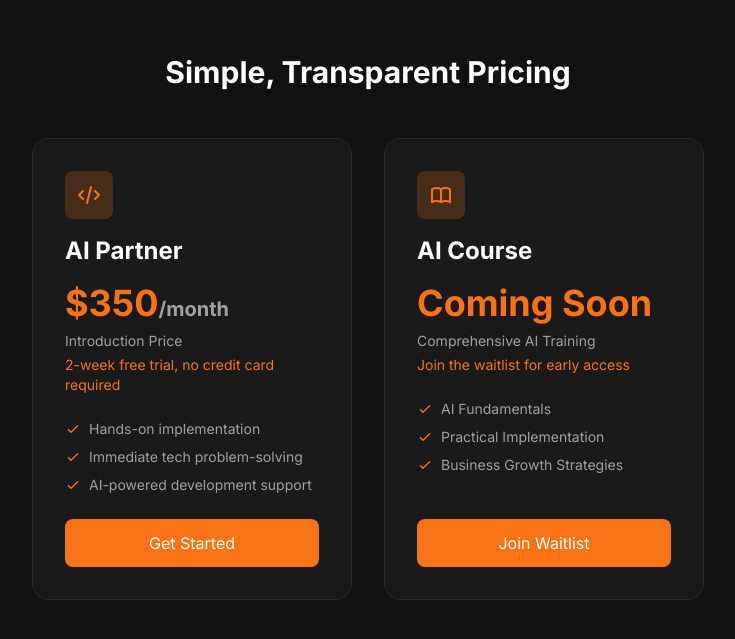
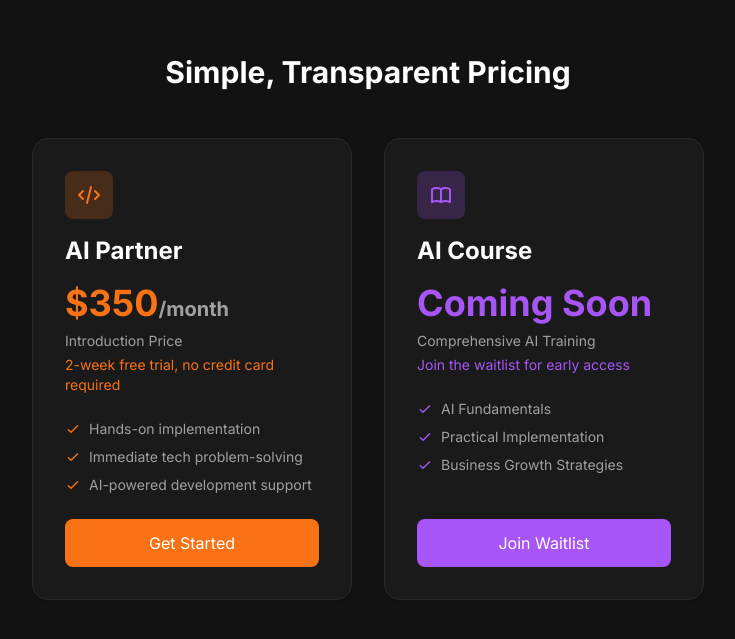
Before and after one commit to JohannesBorge/borge, a Next.js app: page / in a window 1280 px wide. Shown: the part 2746-3385 px from the top of the page, without its empty margins (272-1007 px from the left). Built offline with nearby package versions, Linux system fonts and the light colour scheme.

Commit message:
Update AI Course to use purple color scheme

```diff
--- a/app/page.tsx
+++ b/app/page.tsx
@@ -79,7 +79,7 @@ export default function Home() {
                 title: "Master AI for your business. Coming Soon.",
                 description: "A comprehensive course designed to help entrepreneurs leverage AI tools and technologies to build and grow their online business.",
                 href: "/services/ai-course",
-                color: "orange"
+                color: "purple"
               }
             ].map((service, index) => (
               <motion.div
@@ -235,33 +235,33 @@ export default function Home() {
                 </button>
               </div>
             </div>
-            <div className="bg-surface p-8 rounded-2xl shadow-sm border border-border hover:border-orange-500 transition-all duration-300 transform hover:-translate-y-2 flex flex-col h-full group">
-              <div className="w-12 h-12 bg-orange-500/20 rounded-lg flex items-center justify-center mb-4 group-hover:bg-orange-500/30 transition-colors duration-300">
-                <svg className="w-6 h-6 text-orange-500" fill="none" stroke="currentColor" viewBox="0 0 24 24">
+            <div className="bg-surface p-8 rounded-2xl shadow-sm border border-border hover:border-purple-500 transition-all duration-300 transform hover:-translate-y-2 flex flex-col h-full group">
+              <div className="w-12 h-12 bg-purple-500/20 rounded-lg flex items-center justify-center mb-4 group-hover:bg-purple-500/30 transition-colors duration-300">
+                <svg className="w-6 h-6 text-purple-500" fill="none" stroke="currentColor" viewBox="0 0 24 24">
                   <path strokeLinecap="round" strokeLinejoin="round" strokeWidth={2} d="M12 6.253v13m0-13C10.832 5.477 9.246 5 7.5 5S4.168 5.477 3 6.253v13C4.168 18.477 5.754 18 7.5 18s3.332.477 4.5 1.253m0-13C13.168 5.477 14.754 5 16.5 5c1.747 0 3.332.477 4.5 1.253v13C19.832 18.477 18.247 18 16.5 18c-1.746 0-3.332.477-4.5 1.253" />
                 </svg>
               </div>
               <h3 className="text-2xl font-bold mb-4 text-text-primary">AI Course</h3>
-              <div className="text-4xl font-bold text-orange-500">Coming Soon</div>
+              <div className="text-4xl font-bold text-purple-500">Coming Soon</div>
               <div className="mb-6">
                 <p className="text-sm text-text-secondary mt-2">Comprehensive AI Training</p>
-                <p className="text-sm text-orange-500 mt-1">Join the waitlist for early access</p>
+                <p className="text-sm text-purple-500 mt-1">Join the waitlist for early access</p>
               </div>
               <ul className="space-y-2 mb-6">
                 <li className="flex items-center text-text-secondary text-sm">
-                  <svg className="w-4 h-4 mr-2 text-orange-500" fill="none" stroke="currentColor" viewBox="0 0 24 24">
+                  <svg className="w-4 h-4 mr-2 text-purple-500" fill="none" stroke="currentColor" viewBox="0 0 24 24">
                     <path strokeLinecap="round" strokeLinejoin="round" strokeWidth={2} d="M5 13l4 4L19 7" />
                   </svg>
                   AI Fundamentals
                 </li>
                 <li className="flex items-center text-text-secondary text-sm">
-                  <svg className="w-4 h-4 mr-2 text-orange-500" fill="none" stroke="currentColor" viewBox="0 0 24 24">
+                  <svg className="w-4 h-4 mr-2 text-purple-500" fill="none" stroke="currentColor" viewBox="0 0 24 24">
                     <path strokeLinecap="round" strokeLinejoin="round" strokeWidth={2} d="M5 13l4 4L19 7" />
                   </svg>
                   Practical Implementation
                 </li>
                 <li className="flex items-center text-text-secondary text-sm">
-                  <svg className="w-4 h-4 mr-2 text-orange-500" fill="none" stroke="currentColor" viewBox="0 0 24 24">
+                  <svg className="w-4 h-4 mr-2 text-purple-500" fill="none" stroke="currentColor" viewBox="0 0 24 24">
                     <path strokeLinecap="round" strokeLinejoin="round" strokeWidth={2} d="M5 13l4 4L19 7" />
                   </svg>
                   Business Growth Strategies
@@ -270,7 +270,7 @@ export default function Home() {
               <div className="mt-auto">
                 <button
                   onClick={() => setIsContactModalOpen(true)}
-                  className="w-full bg-orange-500 text-text-primary py-3 rounded-lg hover:bg-orange-600 transition-all duration-300 transform hover:scale-105"
+                  className="w-full bg-purple-500 text-text-primary py-3 rounded-lg hover:bg-purple-600 transition-all duration-300 transform hover:scale-105"
                 >
                   Join Waitlist
                 </button>
--- a/app/services/ai-course/page.tsx
+++ b/app/services/ai-course/page.tsx
@@ -25,7 +25,7 @@ export default function AICourse() {
           >
             <h1 className="text-4xl md:text-5xl font-bold mb-6">
               Master AI for Your Business<br />
-              <span className="text-orange-500">Coming Soon</span>
+              <span className="text-purple-500">Coming Soon</span>
             </h1>
             <p className="text-xl text-text-secondary max-w-3xl mx-auto">
               A comprehensive course designed to help entrepreneurs leverage AI tools and technologies to build and grow their online business. Join the waitlist to be the first to know when we launch.
@@ -42,12 +42,12 @@ export default function AICourse() {
               initial={{ opacity: 0, x: -20 }}
               animate={{ opacity: 1, x: 0 }}
               transition={{ duration: 0.5, delay: 0.2 }}
-              className="bg-surface p-8 rounded-2xl border border-border hover:border-orange-500 transition-all duration-300 hover:-translate-y-2"
+              className="bg-surface p-8 rounded-2xl border border-border hover:border-purple-500 transition-all duration-300 hover:-translate-y-2"
             >
               <h3 className="text-2xl font-bold mb-6">What You'll Learn</h3>
               <div className="space-y-6">
                 <div className="flex items-start">
-                  <div className="bg-orange-500/10 text-orange-500 rounded-full w-8 h-8 flex items-center justify-center mr-4 mt-1">
+                  <div className="bg-purple-500/10 text-purple-500 rounded-full w-8 h-8 flex items-center justify-center mr-4 mt-1">
                     <svg className="w-4 h-4" fill="none" stroke="currentColor" viewBox="0 0 24 24">
                       <path strokeLinecap="round" strokeLinejoin="round" strokeWidth={2} d="M9.75 17L9 20l-1 1h8l-1-1-.75-3M3 13h18M5 17h14a2 2 0 002-2V5a2 2 0 00-2-2H5a2 2 0 00-2 2v10a2 2 0 002 2z" />
                     </svg>
@@ -58,7 +58,7 @@ export default function AICourse() {
                   </div>
                 </div>
                 <div className="flex items-start">
-                  <div className="bg-orange-500/10 text-orange-500 rounded-full w-8 h-8 flex items-center justify-center mr-4 mt-1">
+                  <div className="bg-purple-500/10 text-purple-500 rounded-full w-8 h-8 flex items-center justify-center mr-4 mt-1">
                     <svg className="w-4 h-4" fill="none" stroke="currentColor" viewBox="0 0 24 24">
                       <path strokeLinecap="round" strokeLinejoin="round" strokeWidth={2} d="M7 8h10M7 12h4m1 8l-4-4H5a2 2 0 01-2-2V6a2 2 0 012-2h14a2 2 0 012 2v8a2 2 0 01-2 2h-3l-4 4z" />
                     </svg>
@@ -69,7 +69,7 @@ export default function AICourse() {
                   </div>
                 </div>
                 <div className="flex items-start">
-                  <div className="bg-orange-500/10 text-orange-500 rounded-full w-8 h-8 flex items-center justify-center mr-4 mt-1">
+                  <div className="bg-purple-500/10 text-purple-500 rounded-full w-8 h-8 flex items-center justify-center mr-4 mt-1">
                     <svg className="w-4 h-4" fill="none" stroke="currentColor" viewBox="0 0 24 24">
                       <path strokeLinecap="round" strokeLinejoin="round" strokeWidth={2} d="M13 10V3L4 14h7v7l9-11h-7z" />
                     </svg>
@@ -86,7 +86,7 @@ export default function AICourse() {
               initial={{ opacity: 0, x: 20 }}
               animate={{ opacity: 1, x: 0 }}
               transition={{ duration: 0.5, delay: 0.4 }}
-              className="bg-surface p-8 rounded-2xl border border-border hover:border-orange-500 transition-all duration-300 hover:-translate-y-2"
+              className="bg-surface p-8 rounded-2xl border border-border hover:border-purple-500 transition-all duration-300 hover:-translate-y-2"
             >
               <h2 className="text-2xl font-bold mb-6">Course Benefits</h2>
               <div className="space-y-6">
@@ -107,7 +107,7 @@ export default function AICourse() {
                       transition={{ duration: 0.3, delay: 0.3 + index * 0.1 }}
                       className="flex items-start"
                     >
-                      <CheckCircleIcon className="h-6 w-6 text-orange-500 mt-1 mr-3 flex-shrink-0" />
+                      <CheckCircleIcon className="h-6 w-6 text-purple-500 mt-1 mr-3 flex-shrink-0" />
                       <span className="text-text-secondary">{feature}</span>
                     </motion.li>
                   ))}
@@ -135,7 +135,7 @@ export default function AICourse() {
             </p>
             <button
               onClick={() => setIsContactModalOpen(true)}
-              className="bg-orange-500 text-text-primary px-8 py-3 rounded-full font-medium hover:bg-orange-600 transition-all duration-300 transform hover:scale-105 hover:shadow-lg"
+              className="bg-purple-500 text-text-primary px-8 py-3 rounded-full font-medium hover:bg-purple-600 transition-all duration-300 transform hover:scale-105 hover:shadow-lg"
             >
               Join Waitlist
             </button>
```
